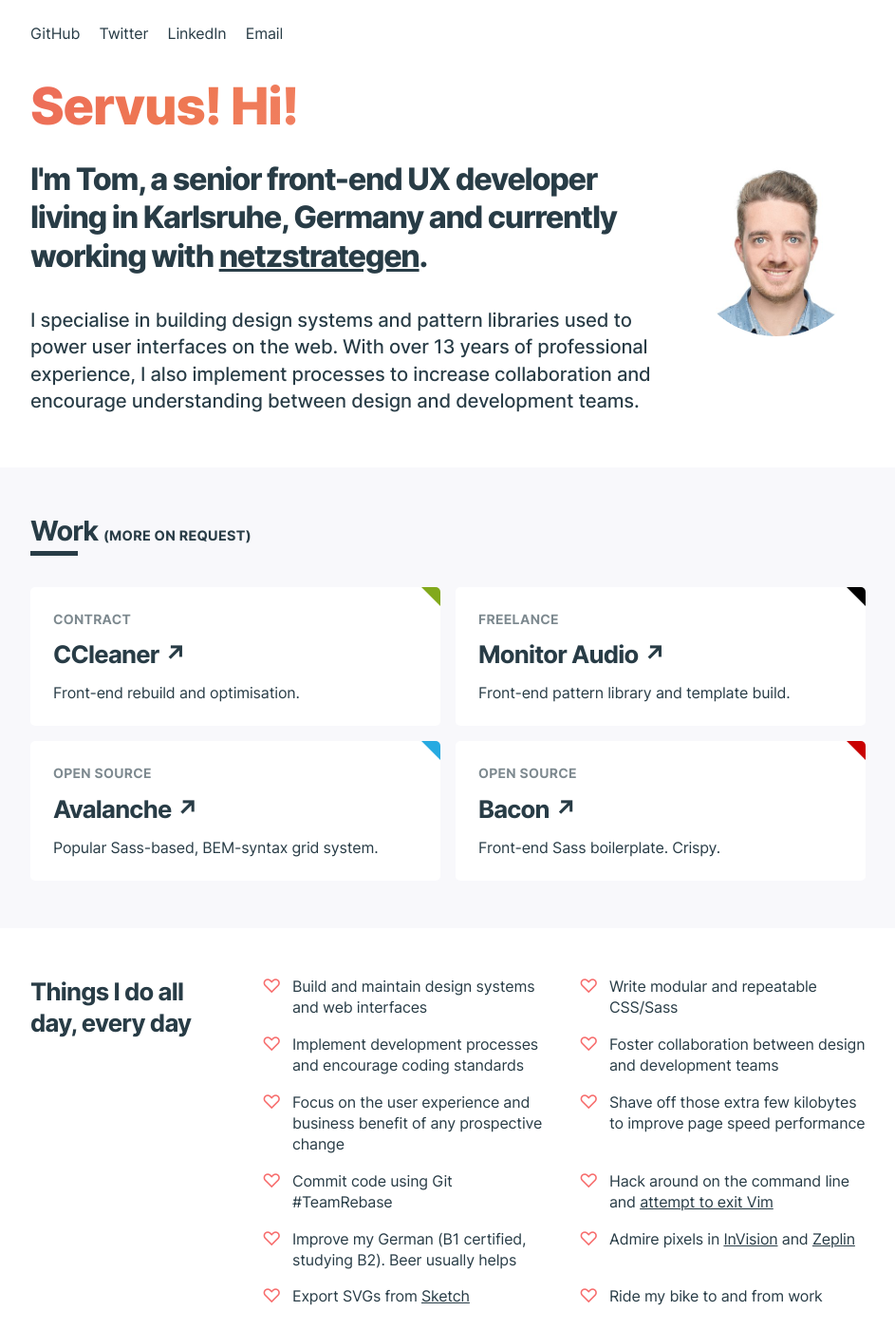
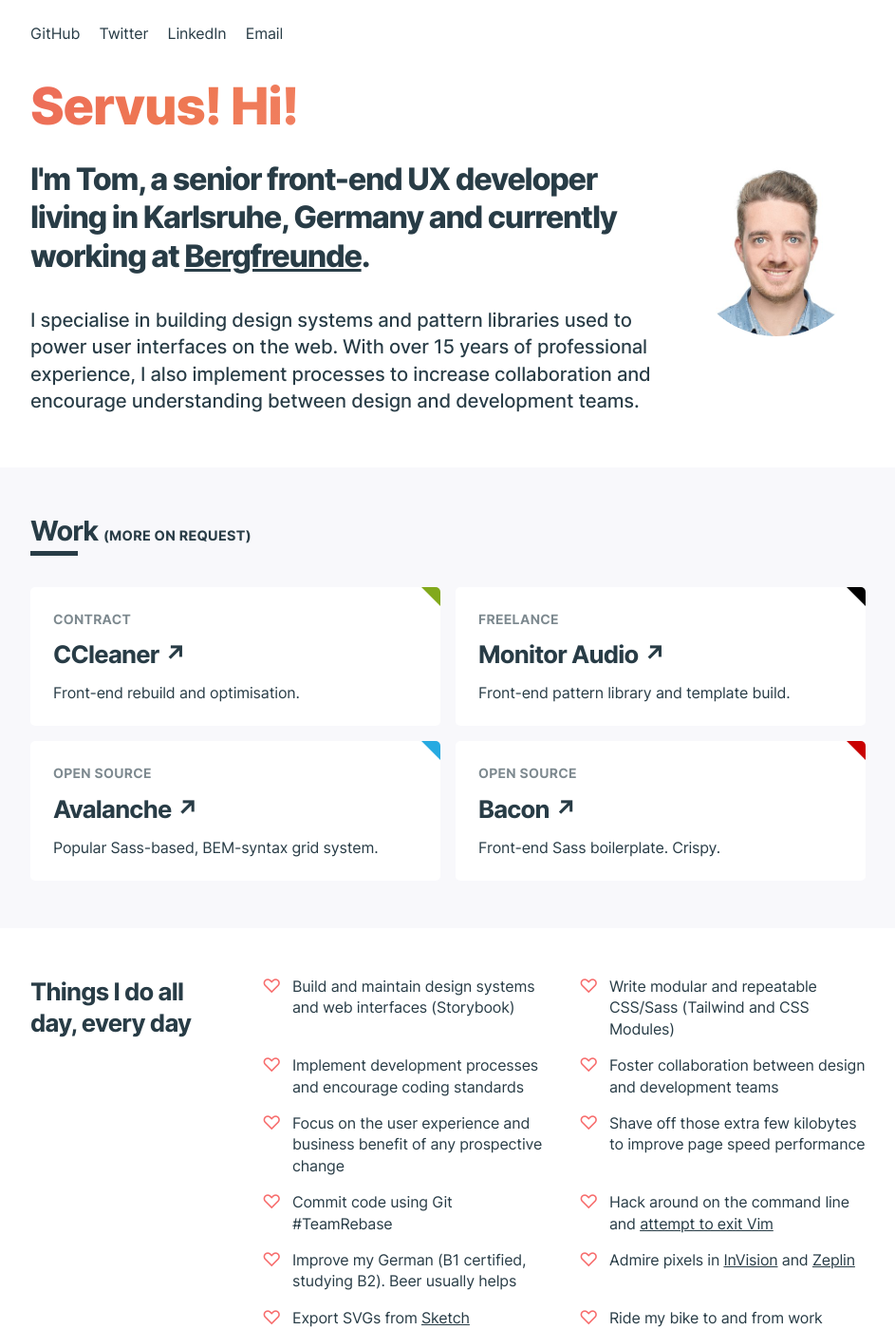
Before and after one commit to colourgarden/website, a Jekyll site: the page built from index.html, in a window 1280 px wide and 1400 px high. Shown: the whole window at 95% size, without its empty margins (168-1111 px from the left). Built offline with Jekyll 4.4.1, drawn with Linux system fonts in a browser that asks for light colours.

Commit message:
Updated employer and current toolset.

```diff
--- a/index.html
+++ b/index.html
@@ -12,8 +12,8 @@ layout: default
       </div>
       <div class="intro__body">
         <div class="hello">Servus! Hi!</div>
-        <h1>I'm Tom, a senior front-end UX developer living in Karlsruhe, Germany and currently working with <a href="https://netzstrategen.com" target="_blank">netzstrategen</a>.</h1>
-        <p>I specialise in building design systems and pattern libraries used to power user interfaces on the web. With over 13 years of professional experience, I also implement processes to increase collaboration and encourage understanding between design and development teams.</p>
+        <h1>I'm Tom, a senior front-end UX developer living in Karlsruhe, Germany and currently working at <a href="https://bergfreunde.de" target="_blank">Bergfreunde</a>.</h1>
+        <p>I specialise in building design systems and pattern libraries used to power user interfaces on the web. With over 15 years of professional experience, I also implement processes to increase collaboration and encourage understanding between design and development teams.</p>
       </div>
     </div>
   </div>
@@ -40,8 +40,8 @@ layout: default
     <div class="titled-section">
       <h3>Things I do all day, every day</h3>
       <ul class="listy listy--heart">
-        <li>Build and maintain design systems and web interfaces</li>
-        <li>Write modular and repeatable CSS/Sass</li>
+        <li>Build and maintain design systems and web interfaces (Storybook)</li>
+        <li>Write modular and repeatable CSS/Sass (Tailwind and CSS Modules)</li>
         <li>Implement development processes and encourage coding standards</li>
         <li>Foster collaboration between design and development teams</li>
         <li>Focus on the user experience and business benefit of any prospective change</li>
```
